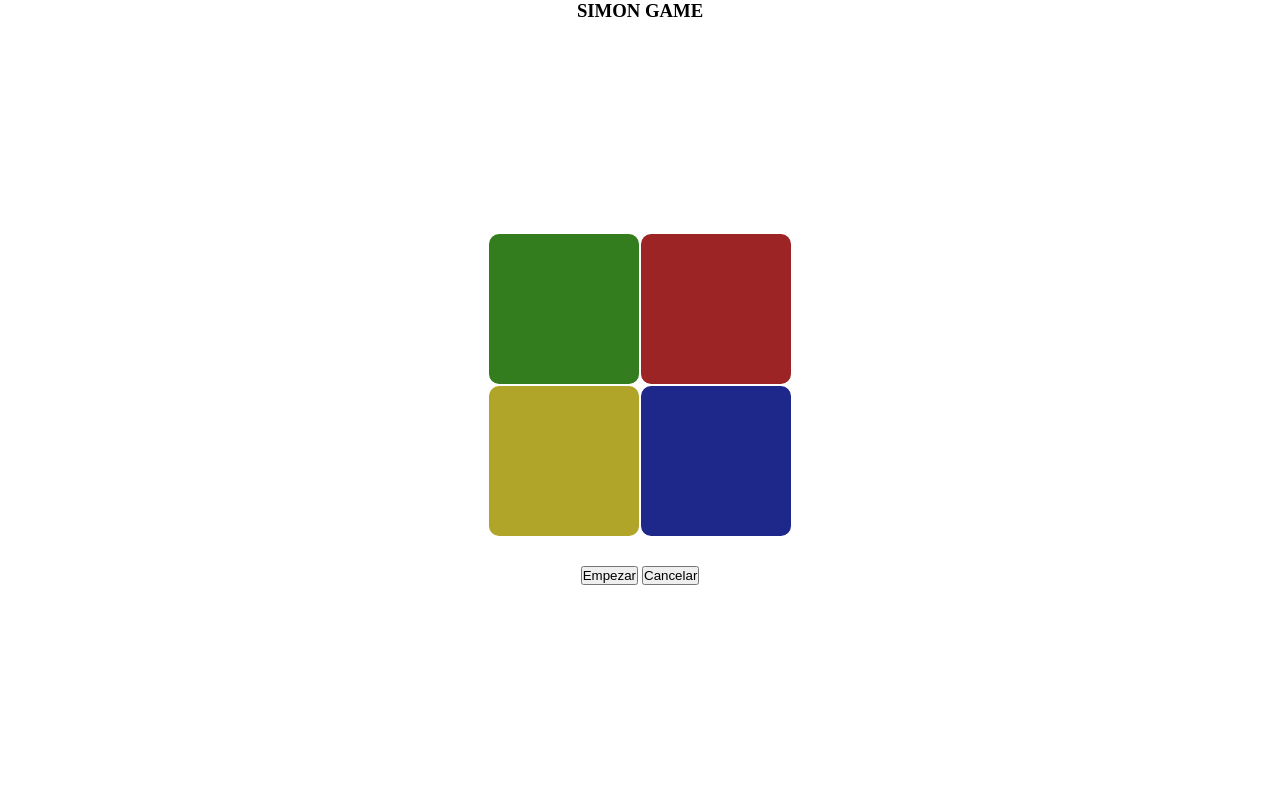
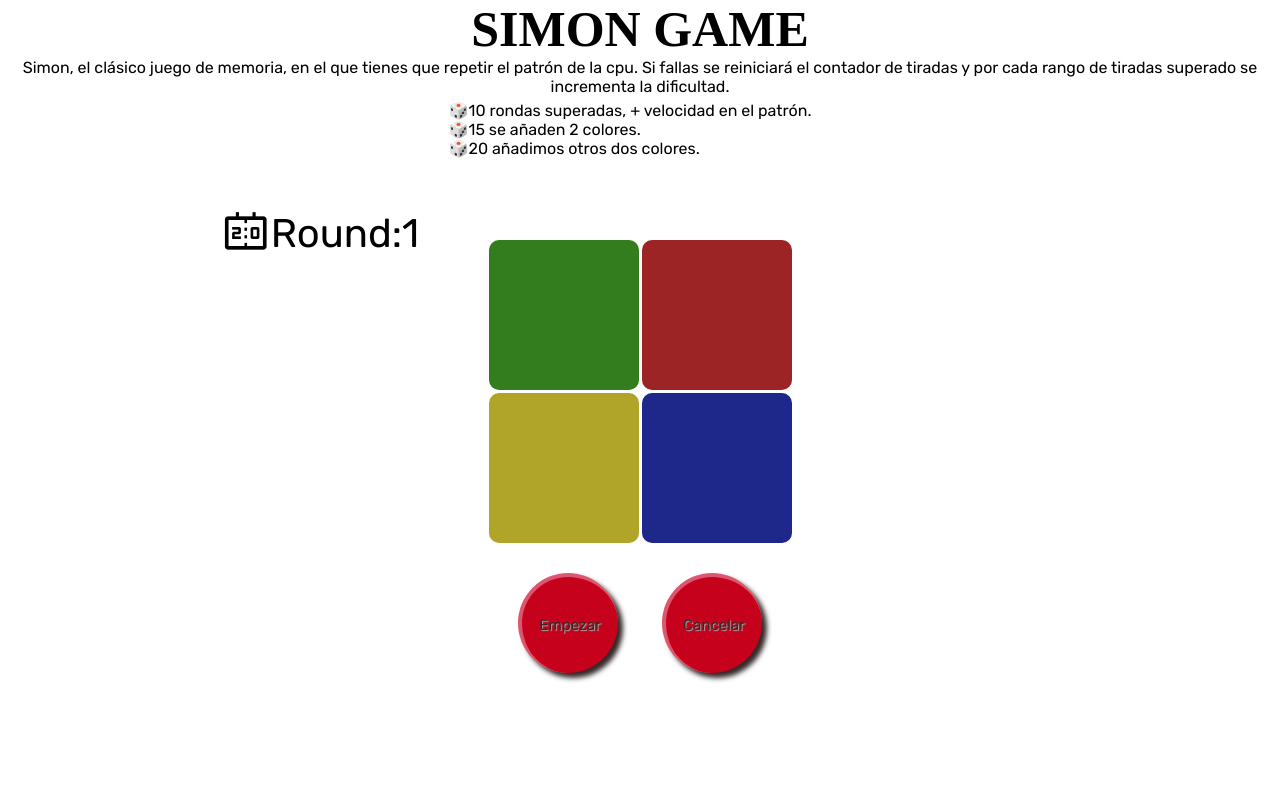
Before and after one commit to omarmc89/Simon, a plain HTML site: page index.html in a window 1280 px wide. Drawn offline with nearby package versions, Linux system fonts and the light colour scheme; a web font is replaced by a local one.

Commit message:
iu creada, falta incremento dificultad

```diff
--- a/index.html
+++ b/index.html
@@ -8,11 +8,32 @@
         <meta name="Simon Says - DWES" content="">
         <meta name="viewport" content="width=device-width, initial-scale=1">
         <link rel="stylesheet" href="style.css">
+        <link href="https://fonts.googleapis.com/css2?family=Material+Symbols+Outlined" rel="stylesheet" />
     </head>
     <body>
         <article class="game">
             <section class="gameData">
-                <h1>SIMON GAME</h1>
+                <div class="presentation">
+                    <h1 class="title">SIMON GAME</h1>
+                    <div class="description">
+                        <p>Simon, el clásico juego de memoria, en el que tienes que repetir el patrón de la cpu.
+                            Si fallas se reiniciará el contador de tiradas y por cada rango de tiradas superado se incrementa la dificultad.
+                        </p>
+                        <ul class="list">
+                            <li>10 rondas superadas, + velocidad en el patrón.</li>
+                            <li>15 se añaden 2 colores.</li>
+                            <li>20 añadimos otros dos colores.</li>
+                        </ul>
+                    </div>
+                </div>
+                <div class="roundData">
+                    <div class="scoreBoard">
+                        <span class="material-symbols-outlined">scoreboard</span>
+                        <p>Round:</p>
+                        <p class="currentScore"></p>
+                    </div>
+                    <p class="throwOk">Correcto!</p>
+                </div>
             </section>
             <section class="board">
             </section>
@@ -25,6 +46,10 @@
             <div><h1>Fallo!</h1></div>
             <button class="mainBtn">Volver</button>
         </section>
+        <section class="mainMessage" id="correct">
+            <div><h1>Correcto!</h1></div>
+            <button class="mainBtn">Volver</button>
+        </section>
 
         <script src="./script.js" async defer></script>
     </body>
--- a/script.js
+++ b/script.js
@@ -8,7 +8,7 @@
 - Nivell 1 – Un color.
 - Anem incrementant la dificultat conforme pugem de nivell.
 - Els jugadors no podran fer clic mentre la màquina reprodueix el patró.
-- Quan marquem el color el ressaltem.
+- Quan marquem el color el ressaltem. ✅
 - Mostrar errors en roig.
 - Incrementem la dificultat del joc:
 Si arriba a la ronda 10 augmentem la velocitat del patró.
@@ -22,11 +22,16 @@ let board = [];
 const startButton = document.querySelector('#startGame')
 const stopButton = document.querySelector('#stopGame')
 const boardElement = document.querySelector(".board");
+const message = document.querySelector('.mainMessage')
+const btn = document.querySelector('.mainBtn')
+const score = document.querySelector('.currentScore')
+const throwOk = document.querySelector('.throwOk')
 
 let cpuThrow = []
 let playerThrow = []
 let endGame = false;
 let gameStarted = false;
+let games = 1;
 
 
 createBoard(level);
@@ -56,8 +61,8 @@ async function startGame(level) {
 }
 
 //funcion para crear el trablero
-function createBoard(cells) {
-  board = Array(cells).fill(4);
+function createBoard(cells, level) {
+  board = Array(cells).fill(level);
   board.forEach((_, index) => {
     board[index] = index + 1;
     const div = document.createElement("div");
@@ -65,14 +70,8 @@ function createBoard(cells) {
     div.classList.add('no-click')
     div.id = `cell-${index}`;
     div.dataset.id = index
-    // const span = document.createElement("span");
-    // span.className = "cell_content";
-    // span.textContent = index;
     boardElement.appendChild(div);
-    // div.appendChild(span);
-    // div.addEventListener("click", () => {
-    //   console.log(`Seleccion ${span.textContent}`);
-    // });
+    score.innerText = games;
   });
 }
 
@@ -140,12 +139,13 @@ function player(level) {
       cellElements.forEach(cell => {
         cell.removeEventListener('click', click)
       })
-      console.log('array completado con éxito')
-      btn.addEventListener('click', () => {
-        message.style.visibility = 'hidden'
-        startGame(level)
-      })
-      await delay(3000)
+      throwOk.style.visibility = 'visible'
+
+      newThrow()
+      // btn.addEventListener('click', () => {
+      //   message.style.visibility = 'hidden'
+      //   startGame(level)
+      // })
       // startGame(level)
     }
   }
@@ -168,6 +168,16 @@ function player(level) {
       // }
     // })
   })
+}
+
+async function newThrow() {
+  games ++
+  console.log(games)
+  score.innerText = games
+  console.log('aplicando delay')
+  await delay(3000)
+  throwOk.style.visibility = 'hidden'
+  startGame(level)
 }
 
 //Comprobamos que la tirada del jugador sea igual a la de la cpu, elmento a elemento
--- a/style.css
+++ b/style.css
@@ -1,7 +1,11 @@
+@import url('https://fonts.googleapis.com/css2?family=Rubik:wght@300;400;500;600;700&display=swap');
+@import url('https://fonts.googleapis.com/css2?family=Bungee+Spice&family=Rubik:wght@300;400;500;600;700&display=swap');
+
 * {
     box-sizing: border-box;
     margin: 0;
     padding: 0;
+    font-family: 'Rubik'
 }
 
 body{
@@ -24,6 +28,59 @@ body{
     align-items: center;
     height: 100%;
     z-index: 10
+}
+
+.title {
+    font-family: 'Bungee Spice';
+    font-size: 50px;
+    text-align: center;
+}
+
+.presentation .description{
+    display: flex;
+    flex-direction: column;
+    align-items: center;
+    justify-content:center;
+    text-align: center;
+}
+
+.list {
+    margin-top: 5px;
+    text-align: start;
+}
+
+.list li::marker{
+    content:"🎲";
+}
+
+.roundData {
+    display: flex;
+    flex-direction: row;
+    width: 100vw;
+    height: auto;
+}
+
+.scoreBoard,
+.throwOk {
+    width: 50vw;
+    height: auto;
+    font-size: 40px;
+    text-align: center;
+    padding-top: 50px;
+    display:flex;
+}
+.throwOk {
+    text-align: start;
+    color: green;
+    visibility:hidden;
+}
+.roundData .material-symbols-outlined {
+    font-size: 50px;
+}
+
+.scoreBoard{
+    justify-content: center;
+    align-items: center;
 }
 
 .mainMessage {
@@ -66,7 +123,7 @@ body{
 .board {
     display:grid;
     grid-template-columns: repeat(2, 1fr);
-    gap: 2px;
+    gap: 3px;
 }
 
 .cell {
@@ -91,7 +148,9 @@ body{
 .cell:hover,
 .cell:focus {
     cursor: pointer;
-    background-color: aquamarine;
+    opacity: 70%;
+    border: 2px solid black;
+    box-shadow: 5px 5px 5px
 }
 
 .no-click {
@@ -102,3 +161,25 @@ body{
     height: 30%;
     margin-top: 30px;
 }
+
+.btns {
+    font-size: 15px;
+    color: #332929;
+    text-shadow: 1px 1px 1px #aaa5a5;
+    background-color: #c6011b;
+    border-radius:50%;
+    width: 100px;
+    height: 100px;
+    border: none;
+    box-shadow: 5px 5px 5px;
+    margin: 0 20px;
+    border-top: 4px solid #de556f;
+    border-left: 4px solid #de556f;
+}
+
+.btns:hover {
+    box-shadow: 2px 2px 2px;
+    transform: scale(0.95);
+    border-top: none;
+    border-left: none;
+}
```
